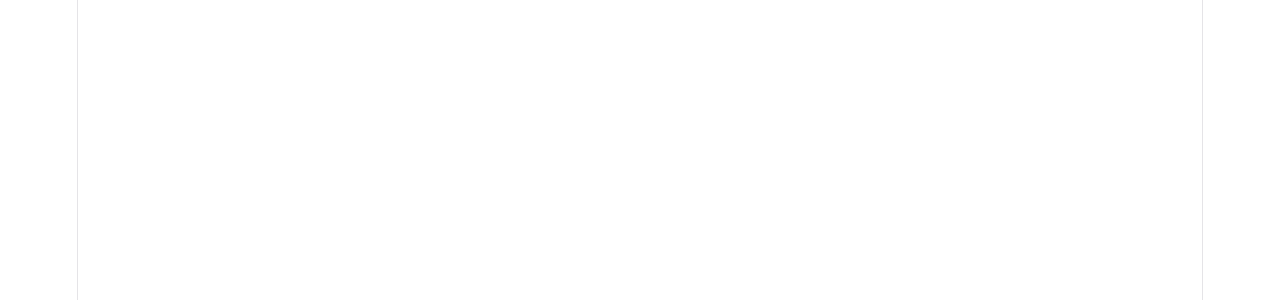
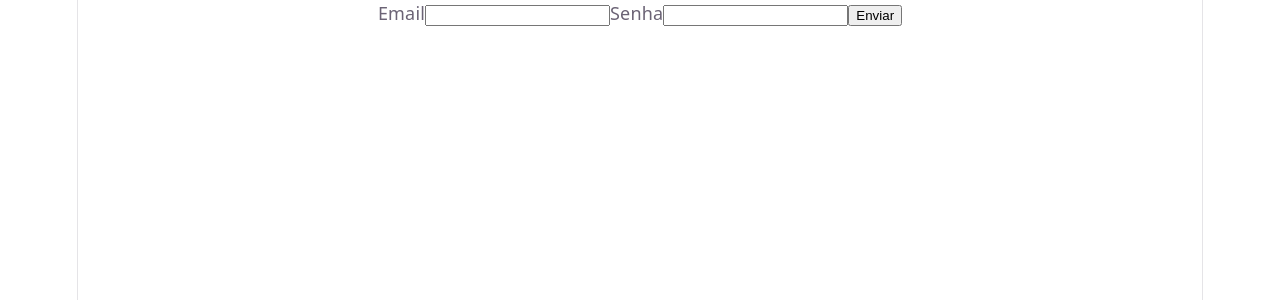
Before and after one commit to Luiz-de-Lima/admin-dashboard, a React (Vite) app: page /login in a window 1280 px wide. Shown: the top 300 px of the page. Built offline with nearby package versions, Linux system fonts and the light colour scheme.

Commit message:
feat: LoginPage com formulário controlado e autenticação

```diff
--- a/src/pages/LoginPage/index.tsx
+++ b/src/pages/LoginPage/index.tsx
@@ -1,4 +1,5 @@
-import React, { useState } from "react";
+import { useState } from "react";
+import { useAuth } from "../../hooks/useAuth";
 
 interface LoginForm {
   email: string;
@@ -9,13 +10,70 @@
     email: "",
     password: "",
   });
-  return;
-  <form action="">
-    <label htmlFor="email"></label>
-    <input type="email" name="" id="" />
-    <label htmlFor="passwor"></label>
-    <input type="password" name="" id="" />
-  </form>;
+  const { login } = useAuth();
+  const [erro, setErro] = useState(false);
+
+  const dataForm = (e: React.ChangeEvent<HTMLInputElement>) => {
+    const { name, value } = e.target;
+    setLoginUser((loginUser) => ({
+      ...loginUser,
+      [name]: value,
+    }));
+  };
+
+  const submitData = (e: React.FormEvent<HTMLFormElement>) => {
+    e.preventDefault();
+
+    if (!login(loginUser.email, loginUser.password)) {
+      return setErro(true);
+    }
+    return setErro(false);
+  };
+  return (
+    <>
+      <form action="" onSubmit={submitData}>
+        <label htmlFor="email">Email</label>
+        <input
+          type="email"
+          name="email"
+          id="email"
+          value={loginUser.email}
+          onChange={dataForm}
+        />
+        <label htmlFor="password">Senha</label>
+        <input
+          type="password"
+          name="password"
+          id="password"
+          value={loginUser.password}
+          onChange={dataForm}
+        />
+        <button>Enviar</button>
+      </form>
+
+      {erro && (
+        <div
+          className="flex p-4 mb-4 text-sm text-red-800 rounded bg-red-50 border border-red-200"
+          role="alert"
+        >
+          <svg
+            className="flex-shrink-0 inline w-full h-full me-3 mt-[2px]"
+            aria-hidden="true"
+            xmlns="http://www.w3.org/2000/svg"
+            fill="currentColor"
+            viewBox="0 0 20 20"
+          >
+            <path d="M10 .5a9.5 9.5 0 1 0 9.5 9.5A9.51 9.51 0 0 0 10 .5ZM9.5 4a1.5 1.5 0 1 1 3 0v5a1.5 1.5 0 0 1-3 0V4Zm1.5 11.5a1.5 1.5 0 1 1-3 0 1.5 1.5 0 0 1 3 0Z" />
+          </svg>
+
+          <div>
+            <span className="font-bold">Erro!</span> Algo correu mal. Por favor,
+            verifica os dados introduzidos e tenta novamente.
+          </div>
+        </div>
+      )}
+    </>
+  );
 };
 
 export default LoginPage;
```
